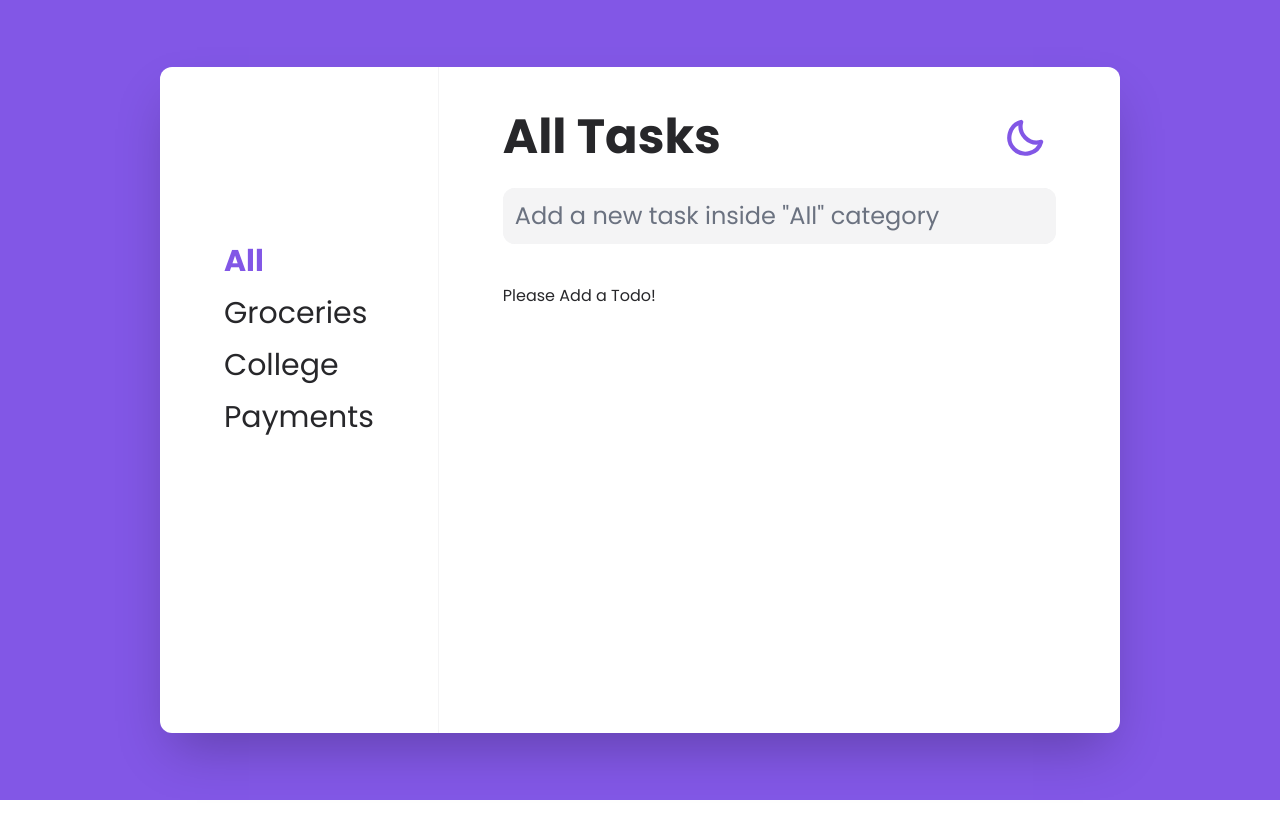
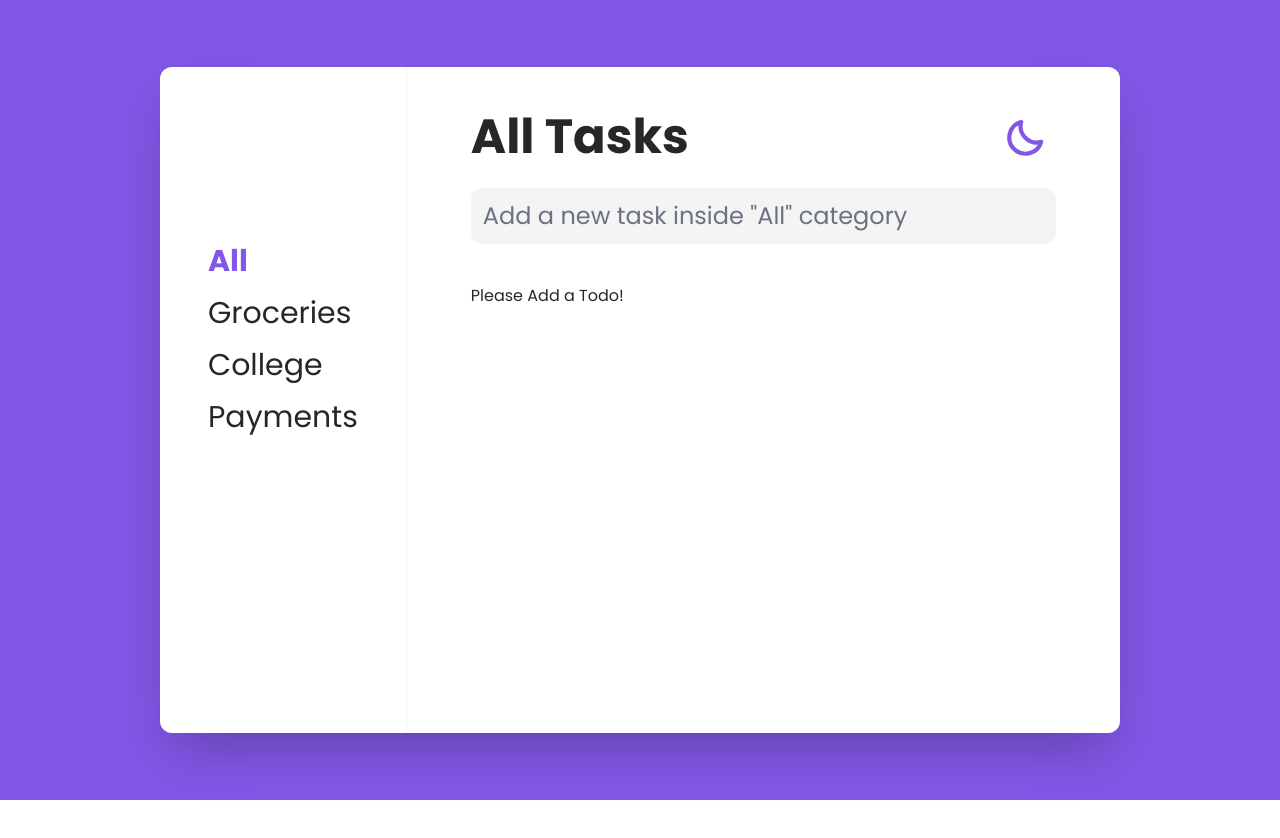
Before and after one commit to Sn0wye/spaces, a React (Vite) app: page / in a window 1280 px wide. Shown: the top 838 px of the page. Built offline with nearby package versions, Linux system fonts and the light colour scheme; the HTML template or start-up script is replaced by a standard one.

Commit message:
💄 Change alignment of categories

```diff
--- a/src/Components/Categories.tsx
+++ b/src/Components/Categories.tsx
@@ -10,7 +10,7 @@ export const Categories = () => {
   }
 
   return (
-    <section className="w-[17.375rem] flex flex-col gap-4 text-3xl px-16 pt-44 ">
+    <section className="w-fit-content flex flex-col gap-4 text-3xl px-12 pt-44 ">
       <h1
         className={
           selectedCategory === "all" ? "font-bold text-brand" : "cursor-pointer"
```
